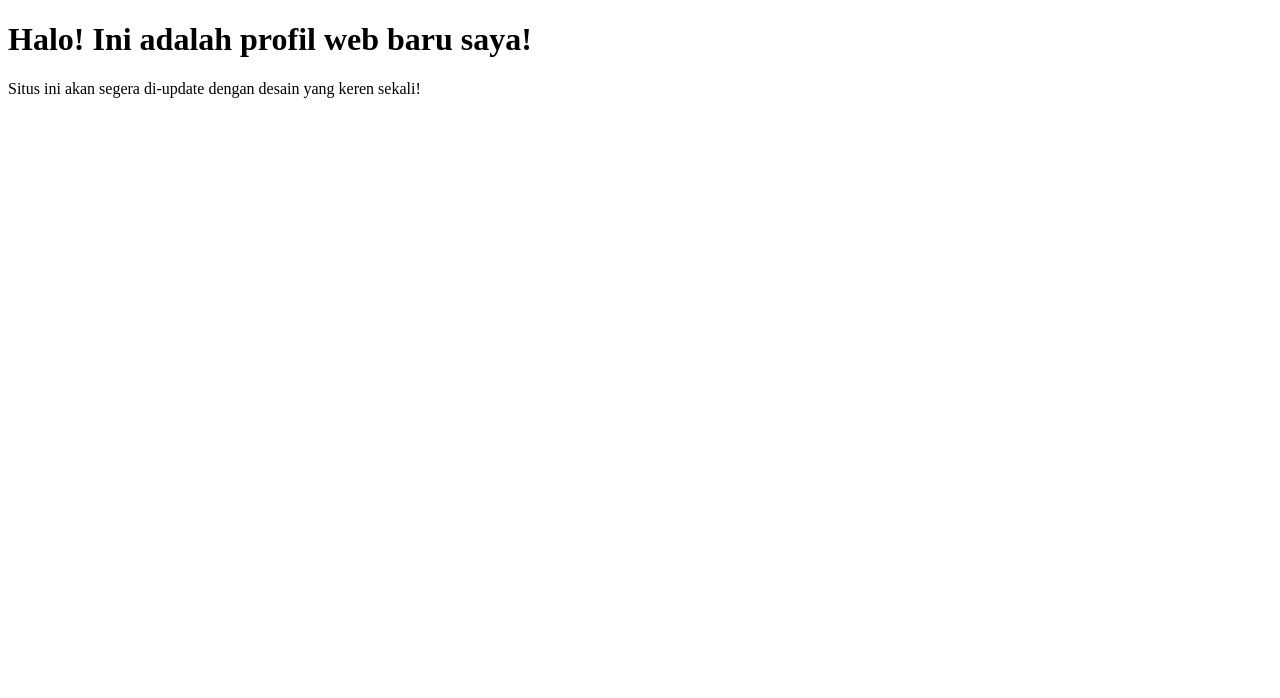
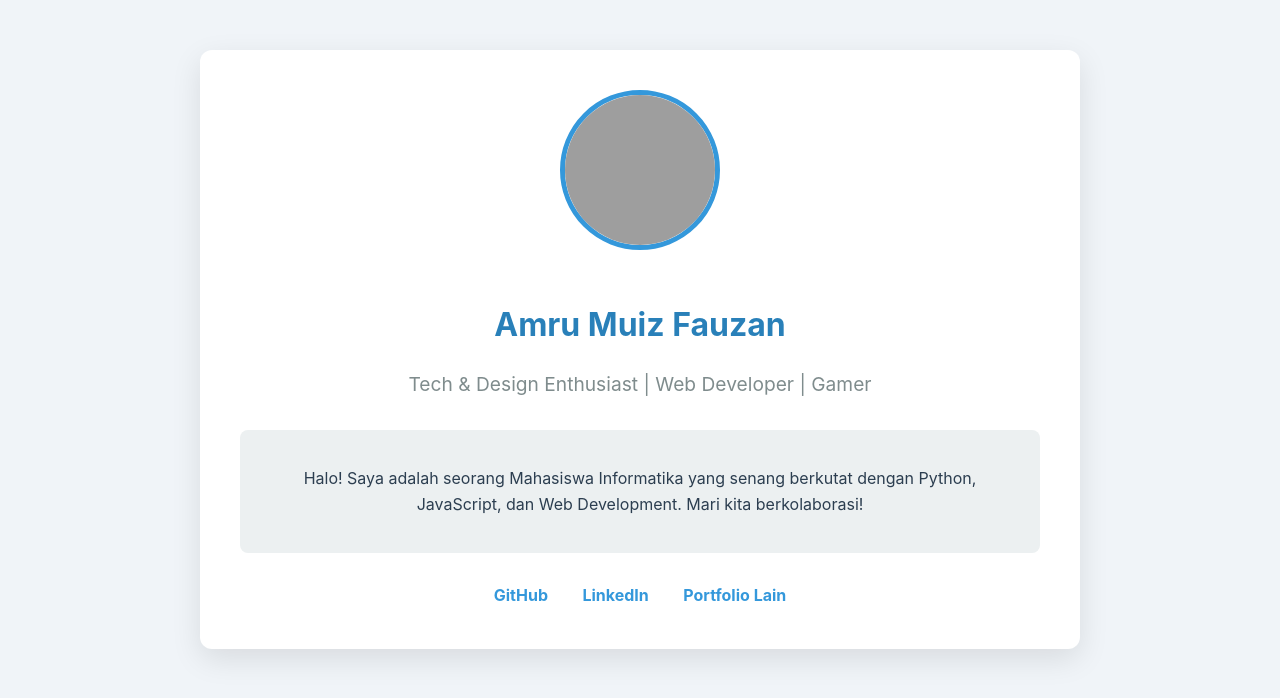
Before and after one commit to LordZerav/LordZerav, a plain HTML site: page index.html in a window 1280 px wide. Drawn offline with Linux system fonts and the light colour scheme; grey boxes are pictures that could not be loaded.

Commit message:
Update profile web content and styling

```diff
--- a/index.html
+++ b/index.html
@@ -1,11 +1,78 @@
 <!DOCTYPE html>
 <html lang="en">
 <head>
-  <meta charset="UTF=8">
-  <meta name="viewport" content="width=device-width, initial-scale=1.0">
-  <title>Profil Web Amru Muiz Fauzan</title>
+    <meta charset="UTF-8">
+    <meta name="viewport" content="width=device-width, initial-scale=1.0">
+    <title>Amru Muiz Fauzan - Developer & Designer</title>
+    <style>
+        body {
+            font-family: -apple-system, BlinkMacSystemFont, "Segoe UI", Roboto, Helvetica, Arial, sans-serif;
+            margin: 0;
+            padding: 0;
+            background-color: #f0f4f8;
+            color: #2c3e50;
+            line-height: 1.6;
+            text-align: center;
+        }
+        .container {
+            max-width: 800px;
+            margin: 50px auto;
+            padding: 40px;
+            background-color: #ffffff;
+            box-shadow: 0 10px 30px rgba(0, 0, 0, 0.1);
+            border-radius: 12px;
+        }
+        .profile-photo {
+            width: 150px;
+            height: 150px;
+            border-radius: 50%;
+            object-fit: cover;
+            border: 5px solid #3498db;
+            margin-bottom: 20px;
+        }
+        h1 {
+            color: #2980b9;
+            margin-bottom: 5px;
+        }
+        .subtitle {
+            color: #7f8c8d;
+            font-size: 1.2em;
+            margin-bottom: 30px;
+        }
+        .social-links a {
+            display: inline-block;
+            margin: 0 15px;
+            color: #3498db;
+            text-decoration: none;
+            font-weight: bold;
+        }
+        .social-links a:hover {
+            color: #2980b9;
+        }
+        .bio {
+            margin: 30px 0;
+            padding: 20px;
+            background-color: #ecf0f1;
+            border-radius: 8px;
+        }
+    </style>
 </head>
 <body>
-  <h1>Halo! Ini adalah profil web baru saya!</h1>
-  <p>Situs ini akan segera di-update dengan desain yang keren sekali!</p>
+    <div class="container">
+        <img class="profile-photo" src="https://avatars.githubusercontent.com/u/10850720?v=4" alt="Amru Muiz Fauzan">
+
+        <h1>Amru Muiz Fauzan</h1>
+        <p class="subtitle">Tech & Design Enthusiast | Web Developer | Gamer</p>
+
+        <div class="bio">
+            <p>Halo! Saya adalah seorang Mahasiswa Informatika yang senang berkutat dengan Python, JavaScript, dan Web Development. Mari kita berkolaborasi!</p>
+        </div>
+
+        <div class="social-links">
+            <a href="https://github.com/LordZerav" target="_blank">GitHub</a>
+            <a href="https://www.linkedin.com/in/amru-muiz-fauzan-301334280/" target="_blank">LinkedIn</a>
+            <a href="https://lordzerav.github.io/LordZerav/" target="_blank">Portfolio Lain</a>
+        </div>
+    </div>
 </body>
+</html>
```
